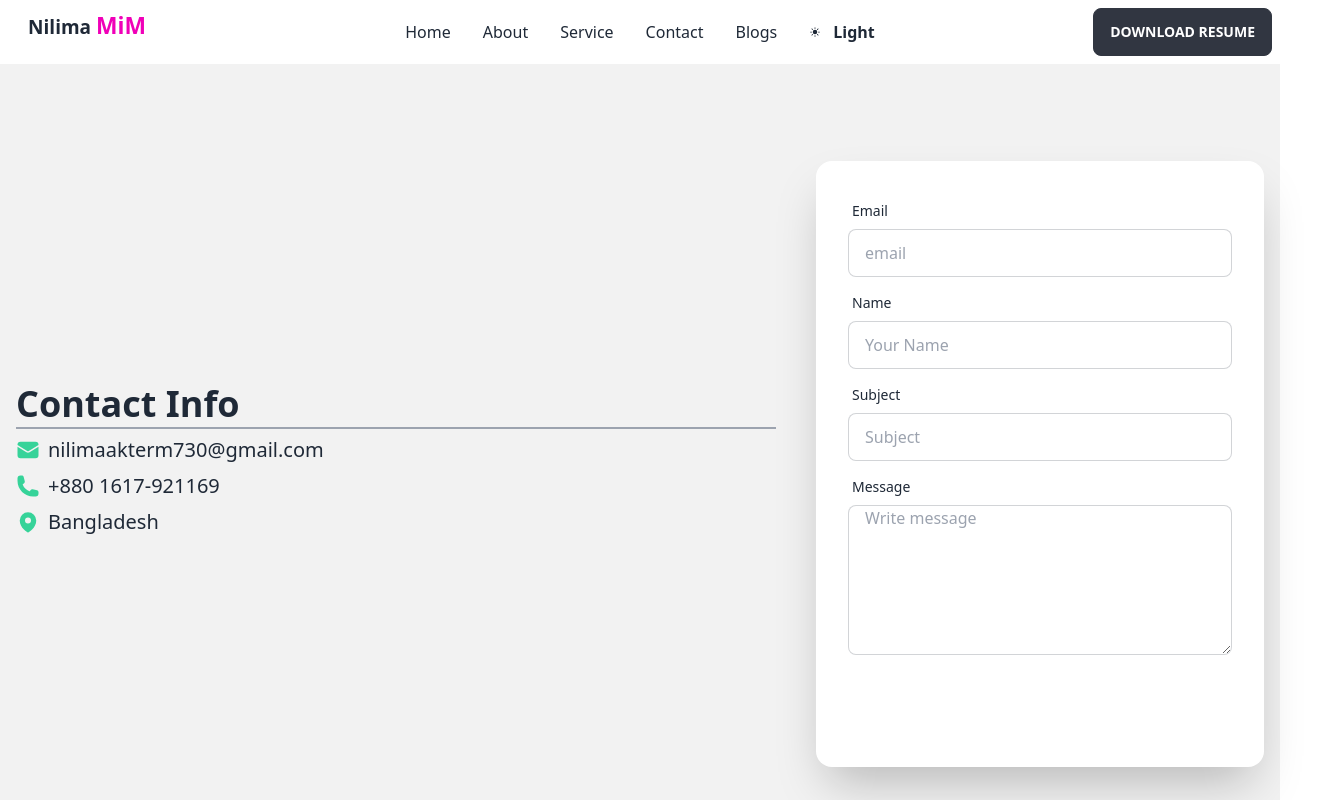
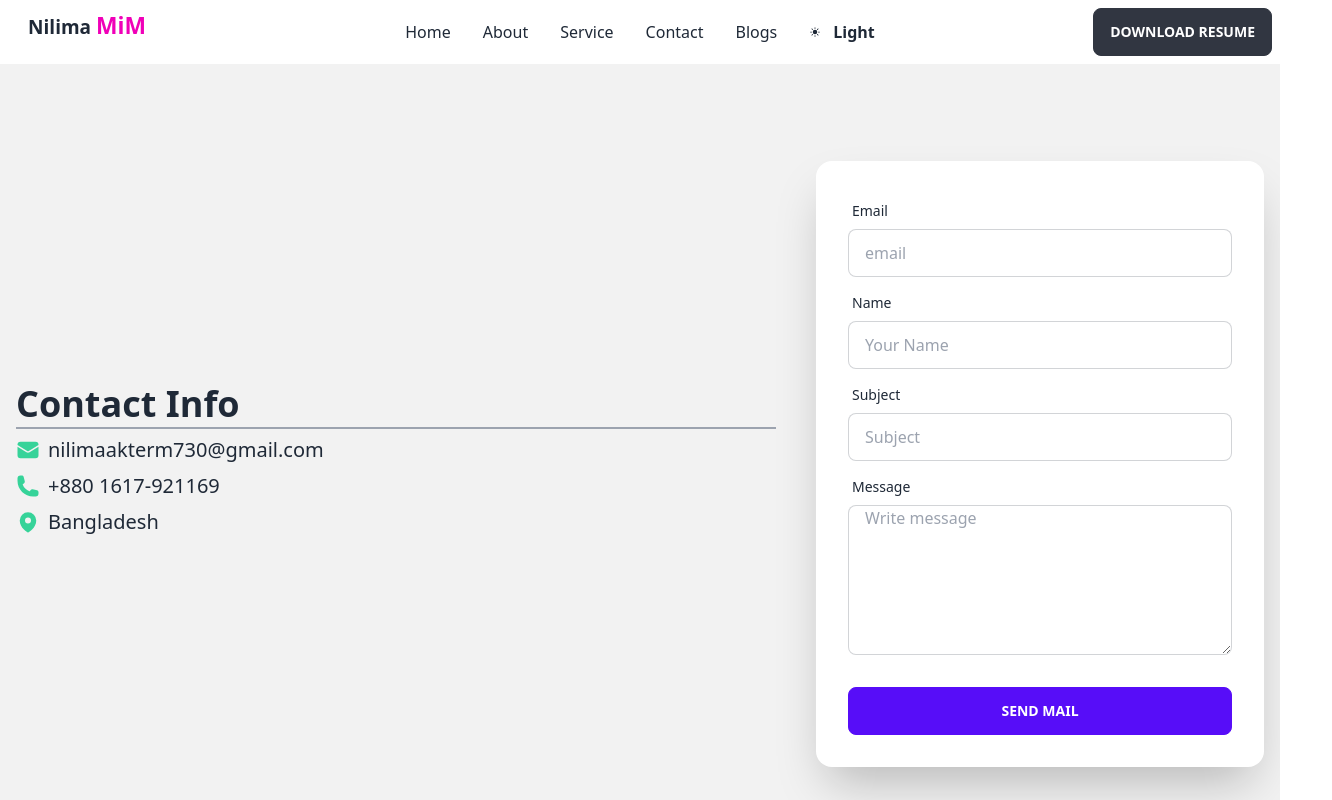
Before and after one commit to rayhanmujumdar/Nilima_Mim_portfolio, a React (Create React App) app: page /contact in a window 1280 px wide. Shown: the top 800 px of the page, 1332 px wide, since content can reach past the window. Built offline with nearby package versions, Linux system fonts and the light colour scheme.

Commit message:
contact section update

```diff
--- a/src/components/Contact/Contact.js
+++ b/src/components/Contact/Contact.js
@@ -174,9 +174,7 @@ const Contact = () => {
                 <p className="text-red-500 pt-1">{errors.message.message}</p>
               )}
             </div>
-            <div data-aos="fade-left"
-          data-aos-delay="80"
-          data-aos-duration="1600" className="form-control mt-6">
+            <div className="form-control mt-6">
               <button type="submit" className="btn btn-primary">
                 Send Mail
               </button>
```
